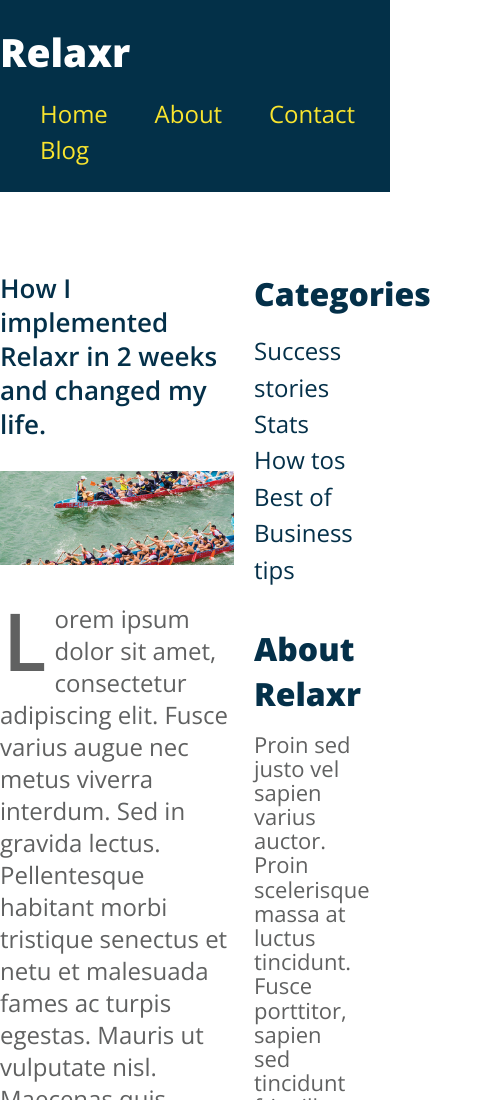
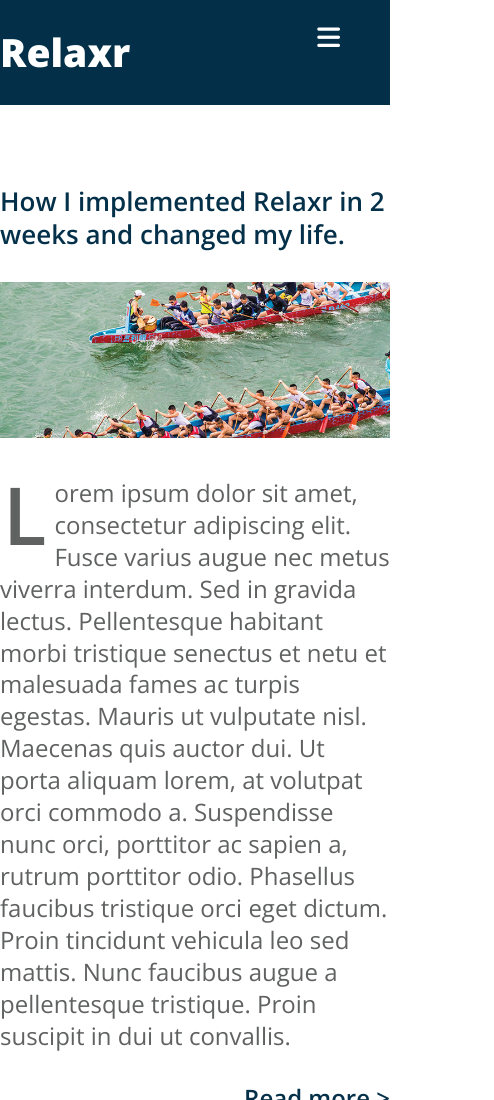
Before and after one commit to sholness13/Assignments, a plain HTML site: page Assignment 7/starter_code/blog.html in a window 390 px wide. Shown: the top 1100 px of the page, 494 px wide, since content can reach past the window. Drawn offline with nearby package versions, Linux system fonts and the light colour scheme.

Commit message:
Update on Assignment 7

```diff
--- a/Assignment 7/starter_code/blog.html
+++ b/Assignment 7/starter_code/blog.html
@@ -10,6 +10,7 @@
 		<!-- external CSS link -->
 		<link rel="stylesheet" href="css/reset.css">
 		<link rel="stylesheet" href="css/style.css">
+		<script src="https://use.fontawesome.com/f699d519fc.js"></script>
 
 	</head>
 	<body>
@@ -24,6 +25,7 @@
 						<li><a href="blog.html">Blog</a></li>
 					</ul>
 				</nav>
+				<i id="fa" class="fa fa-bars" aria-hidden="true"></i>
 			</div>
 		</header>
 		<section id="main">
--- a/Assignment 7/starter_code/css/style.css
+++ b/Assignment 7/starter_code/css/style.css
@@ -80,7 +80,6 @@ header {
 header .logo {
   color: #fff;
   float: left;
-  width: 100%
 }
 
 header nav {
@@ -289,15 +288,22 @@ footer p {
   color: #fff;
   font-weight: 600;
 }
-
+#fa {
+  display: none;
+  float: right;
+}
 @media screen and (max-width: 768px){
-  .main_item{
-    48%
+  #posts{
+  width: 100%;
   }
-
-  @media screen and (max-width: 480px){
-  .container{
-    35%
+  #sidebar{
     width: 100%;
   }
+  #fa {
+    display: inline;
+    color: white;
+    padding-right: 50px;  }
+  nav {
+    display: none;
+  }
 }
```
